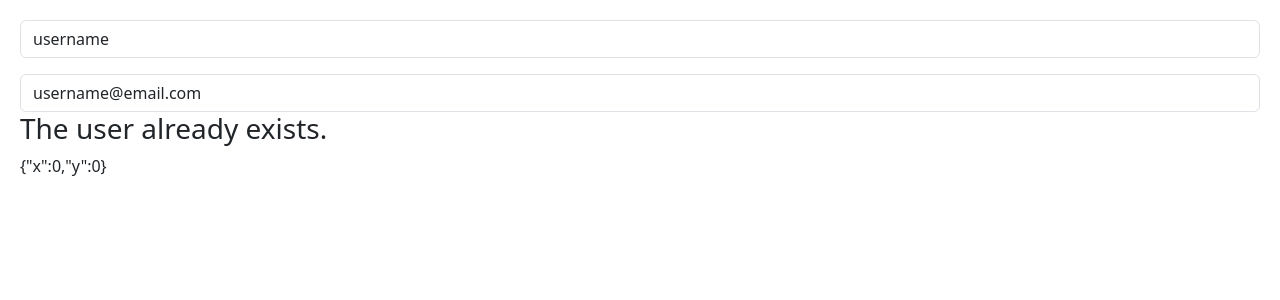
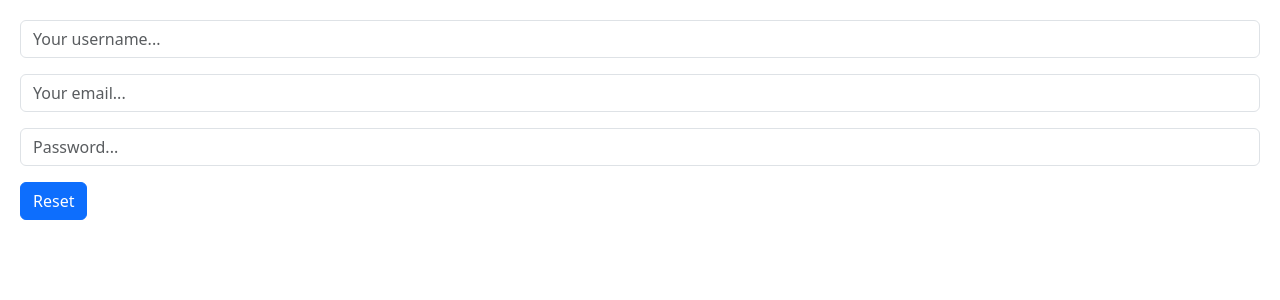
Before and after one commit to machelinos/react-udemy-ce-04-hooks-app, a React (Vite) app: page / in a window 1280 px wide. Shown: the top 300 px of the page. Built offline with nearby package versions, Linux system fonts and the light colour scheme.

Commit message:
useForm custom hook

```diff
--- /dev/null
+++ b/src/03-useEffect/FormWithCustomHook.jsx
@@ -0,0 +1,71 @@
+import { useEffect } from 'react'
+import { Message } from './Message'
+import { useForm } from '../hooks/useForm'
+
+const initialFormState = {
+  username: '',
+  email: '',
+  password: '',
+}
+
+export const FormWithCustomHook = () => {
+  const {
+    username,
+    email,
+    password,
+    formState,
+    handleInputChange,
+    handleResetClick,
+  } = useForm(initialFormState)
+
+  useEffect(() => {
+    console.log('useEffect called')
+  }, [])
+
+  useEffect(() => {
+    console.log('form changed')
+  }, [formState])
+
+  useEffect(() => {
+    console.log('email changed')
+  }, [email])
+
+  return (
+    <>
+      <form>
+        <input
+          type="text"
+          className="form-control"
+          name="username"
+          placeholder="Your username..."
+          value={username}
+          onChange={handleInputChange}
+        />
+
+        <input
+          type="email"
+          className="form-control mt-3"
+          name="email"
+          placeholder="Your email..."
+          value={email}
+          onChange={handleInputChange}
+        />
+
+        <input
+          type="password"
+          className="form-control mt-3"
+          name="password"
+          placeholder="Password..."
+          value={password}
+          onChange={handleInputChange}
+        />
+      </form>
+
+      {username === 'username' && <Message />}
+
+      <button className="btn btn-primary mt-3" onClick={handleResetClick}>
+        Reset
+      </button>
+    </>
+  )
+}
--- /dev/null
+++ b/src/hooks/useForm.js
@@ -0,0 +1,24 @@
+import { useState } from 'react'
+
+export const useForm = (formValues = {}) => {
+  const [formState, setFormState] = useState(formValues)
+
+  const handleInputChange = ({ target }) => {
+    const { name, value } = target
+    setFormState({
+      ...formState,
+      [name]: value,
+    })
+  }
+
+  const handleResetClick = () => {
+    setFormState(formValues)
+  }
+
+  return {
+    ...formState,
+    formState,
+    handleInputChange,
+    handleResetClick,
+  }
+}
--- a/src/main.jsx
+++ b/src/main.jsx
@@ -1,10 +1,10 @@
 // import React from 'react'
 import ReactDOM from 'react-dom/client'
 import './index.css'
-import { SimpleForm } from './03-useEffect/SimpleForm'
+import { FormWithCustomHook } from './03-useEffect/FormWithCustomHook'
 
 ReactDOM.createRoot(document.getElementById('root')).render(
   //<React.StrictMode>
-  <SimpleForm />,
+  <FormWithCustomHook />,
   //</React.StrictMode>,
 )
```
